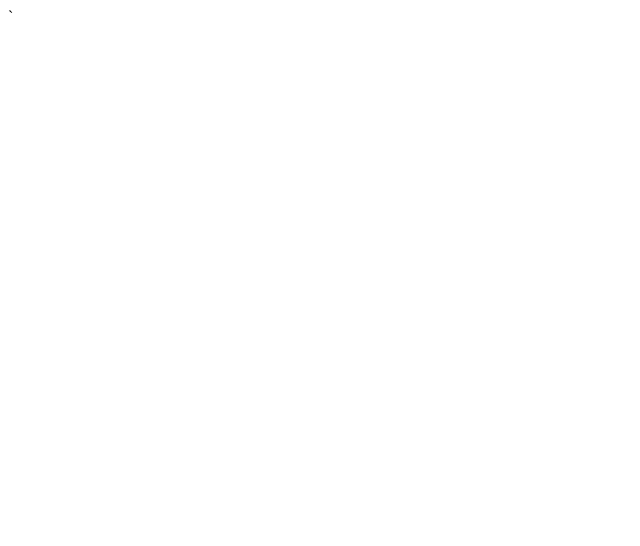
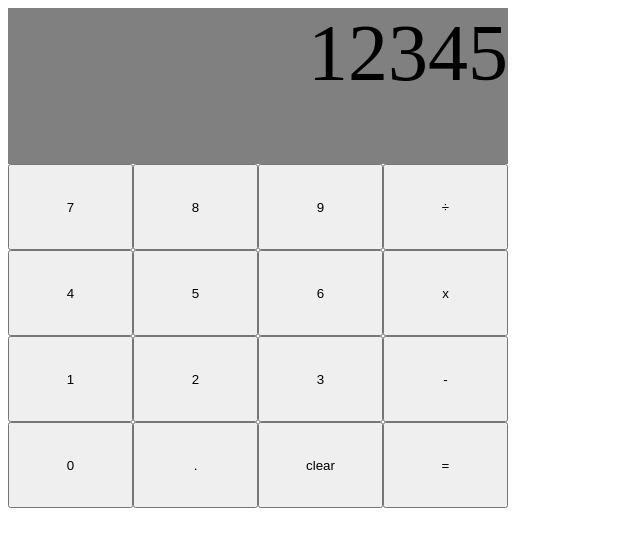
Before and after one commit to function09/Calculator, a plain HTML site: page index.html in a window 1280 px wide. Shown: the whole page, without its empty margins (0-640 px from the left). Drawn offline with Linux system fonts and the light colour scheme.

Commit message:
Make draft calculator for testing

```diff
--- a/index.html
+++ b/index.html
@@ -6,9 +6,28 @@
     <meta name="viewport" content="width=device-width, initial-scale=1.0">
     <title>Calculator</title>
     <link rel="stylesheet" href="styles.css">
-    <script src = "script.js"></script>`
+    <script src = "script.js"></script>
 </head>
 <body>
+    <div id="container">
+    <div id="display">12345</div>
+    <button>7</button>
+    <button>8</button>
+    <button>9</button>
+    <button>÷</button>
+    <button>4</button>
+    <button>5</button>
+    <button>6</button>
+    <button>x</button>
+    <button>1</button>
+    <button>2</button>
+    <button>3</button>
+    <button>-</button>
+    <button>0</button>
+    <button>.</button>
+    <button>clear</button>
+    <button>=</button>
+</div>
 
 </body>
 </html>
--- a/styles.css
+++ b/styles.css
@@ -0,0 +1,15 @@
+#container{
+    width: 500px;
+    height: 500px;
+    display: grid;
+    grid-template-columns: repeat(4, 1fr);
+}
+
+#display{
+    grid-column: 5/1;
+    width: 100%;
+    height: 100%;
+    background-color: grey;
+    text-align:right;
+    font-size: 5rem;
+}
```
Also changed, not shown: script.js (+4 -4 lines).
